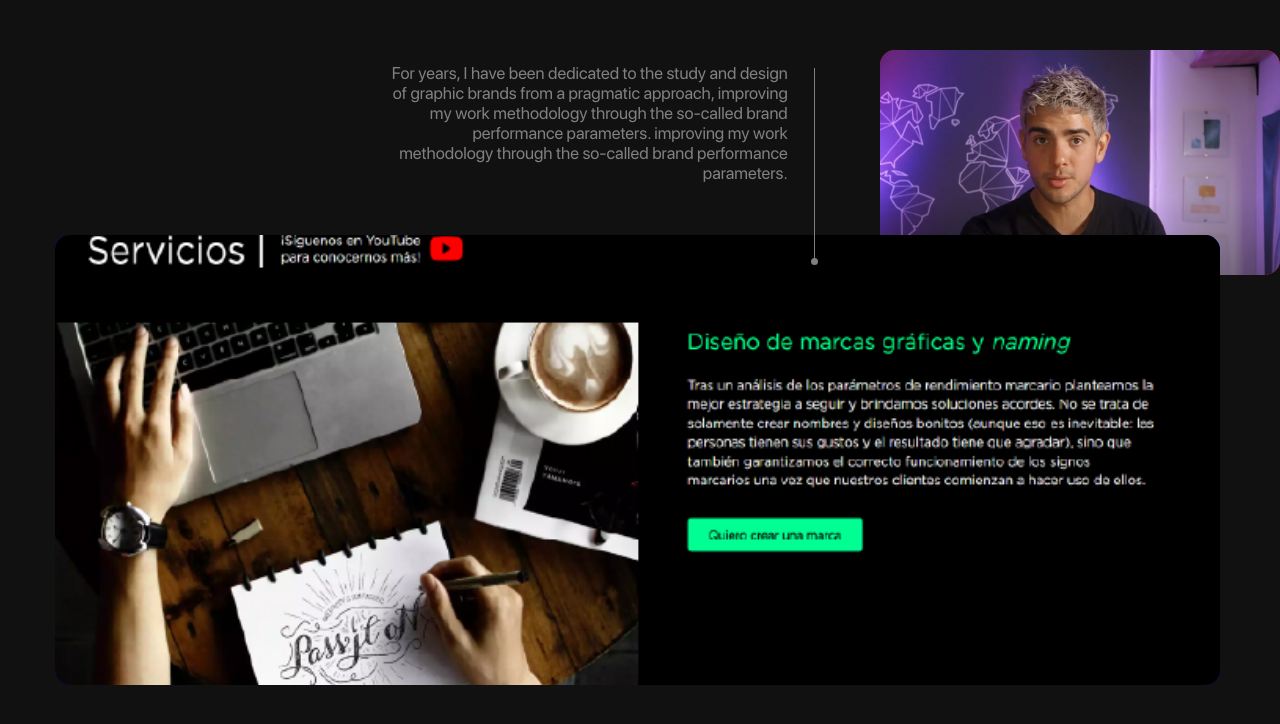
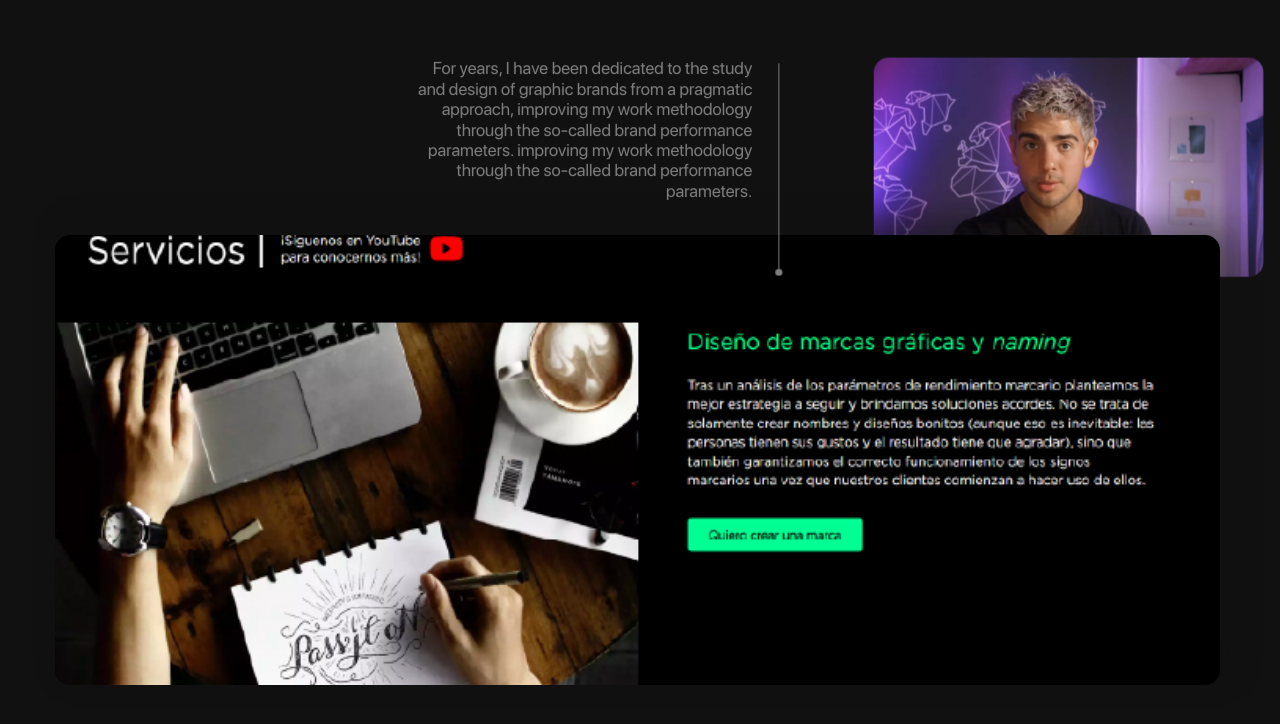
Before and after one commit to facundochavez/portfolio2024, a Next.js app: page /contents/YouTubeParallax.content/YouTubeParallax.content in a window 1280 px wide. Shown: the top 724 px of the page. Built offline with nearby package versions, Linux system fonts and the light colour scheme.

Commit message:
v1.0.4.3

```diff
--- a/pages/contents/YouTubeParallax.content/YouTubeParallax.content.jsx
+++ b/pages/contents/YouTubeParallax.content/YouTubeParallax.content.jsx
@@ -5,6 +5,7 @@ import { useEffect, useRef, useState } from 'react';
 import Image from 'next/image';
 
 const YoutubeParallax = () => {
+  const parallaxRef = useRef();
   const [tailLength, setTailLength] = useState(0);
   const topTextRef = useRef();
   const bottomContainerRef = useRef();
@@ -14,7 +15,7 @@ const YoutubeParallax = () => {
       const topTextRect = topTextRef.current.getBoundingClientRect();
       const bottomContainerRect = bottomContainerRef.current.getBoundingClientRect();
 
-      const extraTailLength = window.innerWidth < 820 ? 15 : 25;
+      const extraTailLength = window.innerWidth < 820 ? 15 : 35;
       const newTailLength = bottomContainerRect.top - topTextRect.bottom + extraTailLength;
       console.log(bottomContainerRect.top, topTextRect.bottom);
       setTailLength(newTailLength);
@@ -22,14 +23,31 @@ const YoutubeParallax = () => {
     handleTailLength();
     addEventListener('resize', handleTailLength);
 
+    const parallax = parallaxRef.current;
+
+    const handleParallaxRotation = (event, element) => {
+      const { clientX, clientY } = event;
+      const middleX = window.innerWidth / 2;
+      const middleY = window.innerHeight / 2;
+      const offsetX = (clientX - middleX) / middleX;
+      const offsetY = (clientY - middleY) / middleY;
+      const rotateX = offsetY * -8;
+      const rotateY = offsetX * 8;
+
+      element.style.setProperty('--rotateX', rotateX + 'deg');
+      element.style.setProperty('--rotateY', rotateY + 'deg');
+    };
+    addEventListener('mousemove', (e) => handleParallaxRotation(e, parallax));
+
     return () => {
       removeEventListener('resize', handleTailLength);
+      removeEventListener('mousemove', handleParallaxRotation);
     };
   }, []);
 
   //// COMPONENT
   return (
-    <div className={styles.youtube_parallax}>
+    <div className={styles.youtube_parallax} ref={parallaxRef}>
       <div className={styles.youtube_parallax__top_container}>
         <div className={styles.youtube_parallax__top_container__top_text} ref={topTextRef}>
           <TextBox
--- a/pages/contents/YouTubeParallax.content/YouTubeParallax.content.module.scss
+++ b/pages/contents/YouTubeParallax.content/YouTubeParallax.content.module.scss
@@ -4,6 +4,14 @@
     padding-top: 50px;
     display: flex;
     flex-direction: column;
+    position: relative;
+    transform-style: preserve-3d;
+
+    @media(min-width: 820px) {
+        transform-style: preserve-3d;
+        transform: rotateX(var(--rotateX)) rotateY(var(--rotateY));
+        perspective: 3000px;
+    }
 
     @media(min-width: 900px) {
         padding-left: 35px;
@@ -16,6 +24,7 @@
         gap: 40px;
         padding-right: 10px;
         margin-left: auto;
+        transform-style: preserve-3d;
 
         @media(min-width: 500px) {
             gap: 60px;
@@ -24,7 +33,7 @@
         @media(min-width: 820px) {
             flex-direction: row;
             padding-right: 0;
-            gap: 5%;
+            gap: 8%;
         }
 
         &__top_text {
@@ -32,9 +41,11 @@
             height: fit-content;
             max-width: 400px;
             margin-left: auto;
+            transform: translateZ(50px);
+
 
             @media(min-width: 820px) {
-                max-width: 450px;
+                max-width: 380px;
                 padding-top: 1vw;
             }
         }
@@ -43,9 +54,11 @@
             width: 100%;
             max-width: 400px;
             padding-right: 25px;
+            transform: translateZ(-80px);
 
             @media(min-width: 500px) {
                 padding-left: 15px;
+                padding-right: 10px;
             }
 
             @media(min-width: 820px) {
@@ -56,7 +69,6 @@
                 width: 100%;
                 aspect-ratio: 16/9;
                 border-radius: 15px;
-                background-color: red;
                 position: relative;
                 overflow: hidden;
 
@@ -82,26 +94,24 @@
         @media(min-width: 820px) {
             padding-left: 20px;
             padding-right: 60px;
-            /* margin-top: -40px; */
         }
 
         &__image {
             width: 100%;
             height: 100%;
             border-radius: 15px;
-            background-color: blue;
             position: relative;
             overflow: hidden;
             max-height: 450px;
+
+            @media(min-width: 500px) {
+                box-shadow: 10px -10px 30px 0px rgba(17, 17, 17, 0.4);
+            }
 
             img {
                 object-fit: cover;
                 transform: scale(1.05);
             }
-
-            /*             @media(min-width: 820px) {
-                aspect-ratio: 16/9;
-            } */
         }
     }
 
```
